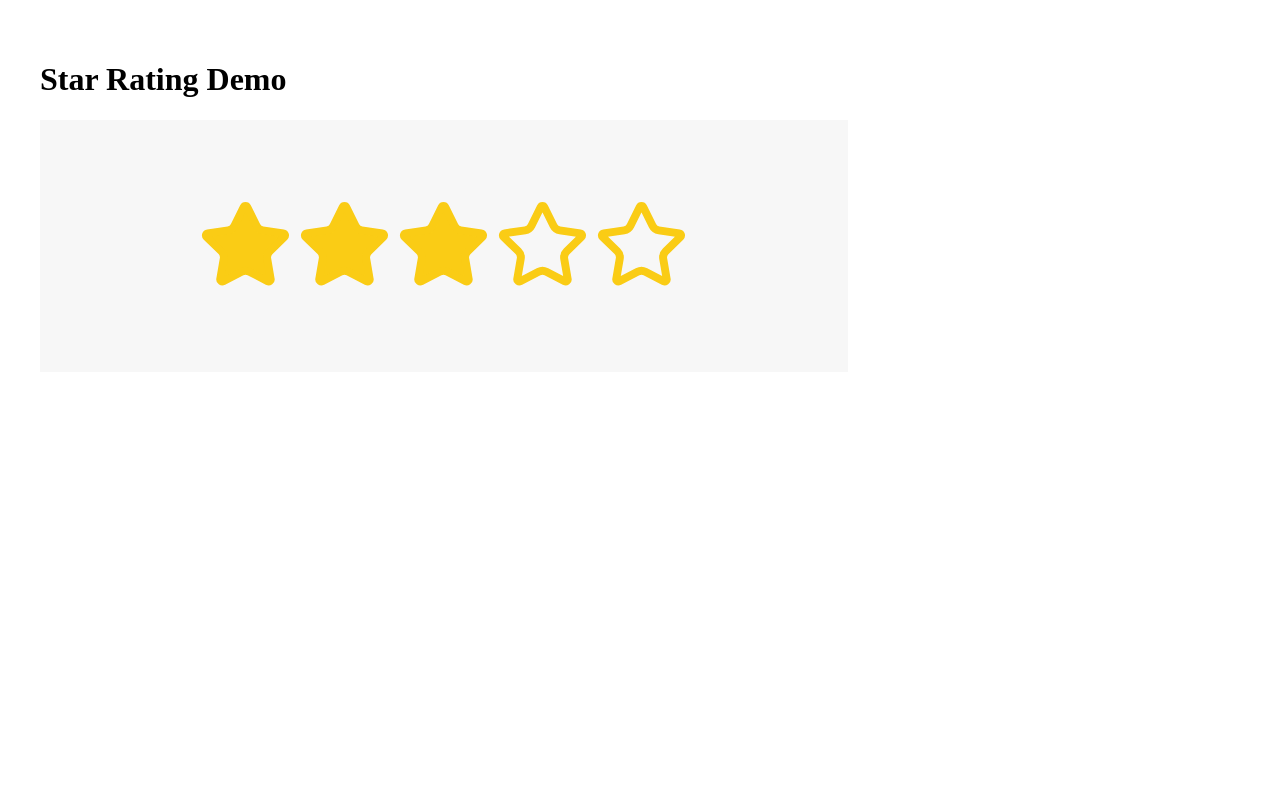
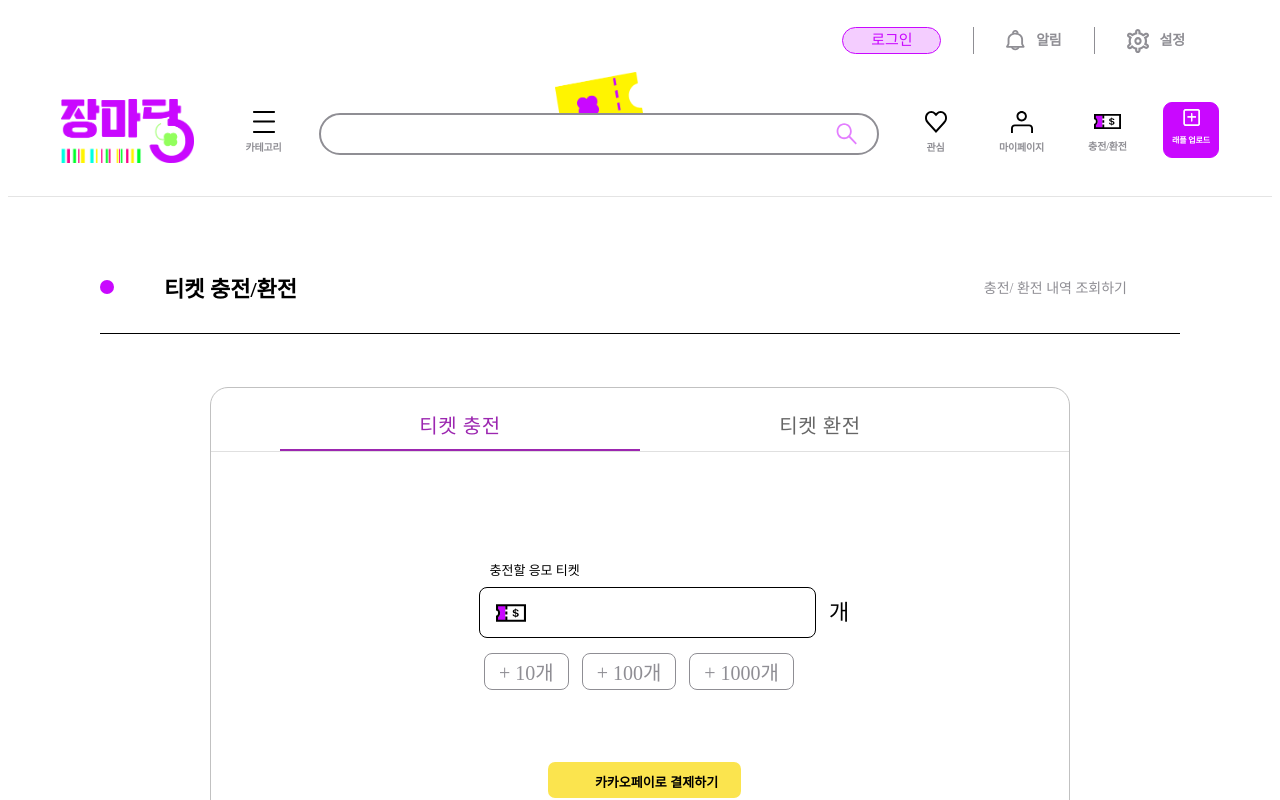
Before and after one commit to JMarketYard/Front-end, a React (Vite) app: page /change in a window 1280 px wide. Shown: the top 800 px of the page. Built offline with nearby package versions, Linux system fonts and the light colour scheme; some icons are missing.

Commit message:
공용 컴포넌트 별 구현현

```diff
--- a/src/App.tsx
+++ b/src/App.tsx
@@ -1,17 +1,15 @@
-import React from "react";
-import StarRating from './components/StarRating'
+import { ModalContextProvider } from './components/Modal/context/ModalContext';
+import Router from './routes/router';
+// import SearchBox from './components/SearchBox';
 
-const App: React.FC = () => {
-  const handleRatingChange = (rating: number) => {
-    console.log("Rating changed:", rating);
-  };
-
+function App() {
   return (
-    <div style={{ padding: "2rem" }}>
-      <h1>Star Rating Demo</h1>
-      <StarRating totalStars={5} initialRating={3} onRatingChange={handleRatingChange} />
-    </div>
+    <>
+      <ModalContextProvider>
+        <Router />
+      </ModalContextProvider>
+    </>
   );
-};
+}
 
 export default App;
--- a/src/components/StarRating.tsx
+++ b/src/components/StarRating.tsx
@@ -19,7 +19,7 @@ const BackgroundContainer = styled.div`
 
 const StarContainer = styled.div`
   display: flex;
-  gap: 4px; /* Reduced gap to make stars closer */
+  gap: 4px;
 `;
 
 const StyledStar = styled.div<{ filled: boolean }>`
@@ -28,7 +28,7 @@ const StyledStar = styled.div<{ filled: boolean }>`
   align-items: center;
   justify-content: center;
   svg {
-    width: 94.96px; /* Explicitly setting the size of the SVG icon */
+    width: 94.96px;
     height: 99.25px;
     color: ${(props) => (props.filled ? "#facc15" : "#d1d5db")};
   }
@@ -44,11 +44,11 @@ const StarRating: React.FC<StarRatingProps> = ({
   const handleRating = (index: number) => {
     let newRating = rating;
     if (index + 1 === rating) {
-      newRating = index; // Remove the last selected star
+      newRating = index;
     } else if (index < rating) {
-      newRating = index; // Remove the clicked star
+      newRating = index;
     } else {
-      newRating = index + 1; // Add a star
+      newRating = index + 1;
     }
 
     setRating(newRating);
```
